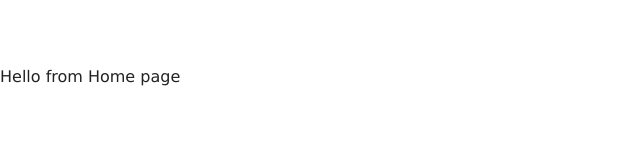
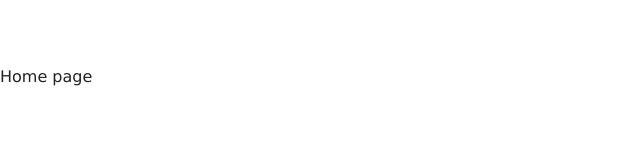
Before and after one commit to muathendirangu/hrs, a React (Create React App) app: page / in a window 1280 px wide. Shown: the top 160 px of the page, without its empty margins (0-640 px from the left). Built offline with nearby package versions, Linux system fonts and the light colour scheme; the HTML template or start-up script is replaced by a standard one.

Commit message:
add page routing using route package

```diff
--- a/src/App.js
+++ b/src/App.js
@@ -1,10 +1,20 @@
 import React from 'react';
+import {Route, Switch} from 'react-router-dom';
 import './App.css'
 import Home from "./pages/Home";
+import Rooms from "./pages/Rooms";
+import Room from "./pages/Room";
+import Error from "./pages/Error"
+
 function App() {
   return (
     <>
-    <Home/>
+    <Switch>
+      <Route exact path="/" component={Home}/>
+      <Route exact path="/rooms" component={Rooms}/>
+      <Route exact path="/rooms/:slug" component={Room}/>
+      <Route component={Error}/>
+    </Switch>
     </>
   );
 }
--- a/src/index.js
+++ b/src/index.js
@@ -1,11 +1,14 @@
 import React from 'react';
 import ReactDOM from 'react-dom';
+import {BrowserRouter as Router} from 'react-router-dom';
 import App from './App';
 import * as serviceWorker from './serviceWorker';
 
 ReactDOM.render(
   <React.StrictMode>
+    <Router>
     <App />
+    </Router>
   </React.StrictMode>,
   document.getElementById('root')
 );
--- a/src/pages/Error.js
+++ b/src/pages/Error.js
@@ -1,9 +1,10 @@
 import React from 'react'
 
-export const error = () => {
+ const Error = () => {
     return (
         <div>
             Hello from error page
         </div>
     )
 }
+export default Error;
--- a/src/pages/Home.js
+++ b/src/pages/Home.js
@@ -1,9 +1,10 @@
 import React from 'react'
 
-export default function Home() {
+const Home = () => {
     return (
         <div>
-           Hello from Home page
+            Home page
         </div>
     )
 }
+export default Home;
--- a/src/pages/Room.js
+++ b/src/pages/Room.js
@@ -1,6 +1,6 @@
 import React, { Component } from 'react'
 
-export default class Room extends Component {
+class Room extends Component {
     render() {
         return (
             <div>
@@ -9,3 +9,5 @@ export default class Room extends Component {
         )
     }
 }
+
+export default Room;
--- a/src/pages/Rooms.js
+++ b/src/pages/Rooms.js
@@ -1,9 +1,10 @@
 import React from 'react'
 
-export const Rooms = () => {
+const Rooms = () => {
     return (
         <div>
             Hello from Rooms page
         </div>
     )
 }
+export  default Rooms;
```
